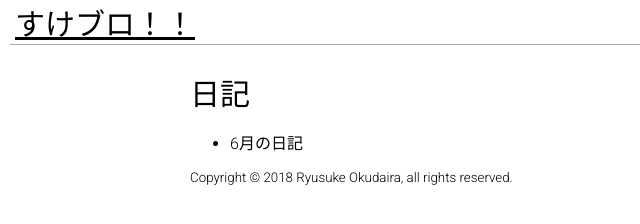
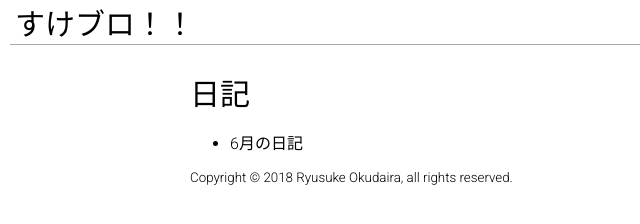
Before and after one commit to RyusukeOkudaira/mypage, a plain HTML site: page index.html in a window 1280 px wide. In both pictures the pointer is over the link "すけブロ！！". Shown: the full height of the page, 0-640 px from the left. Drawn offline with Linux system fonts and the light colour scheme.

Commit message:
Add a file

```diff
--- a/stylesheet.css
+++ b/stylesheet.css
@@ -33,7 +33,8 @@ header			{background-color: #ffffff;
 header h1 a		{color: #000000;
 			text-decoration: none;}
 
-header h1 a:hover	{color: #000000;}
+header h1 a:hover	{color: #000000;
+			text-decoration: none;}
 
 footer			{width: 900px;
 			margin-left: auto;
```
